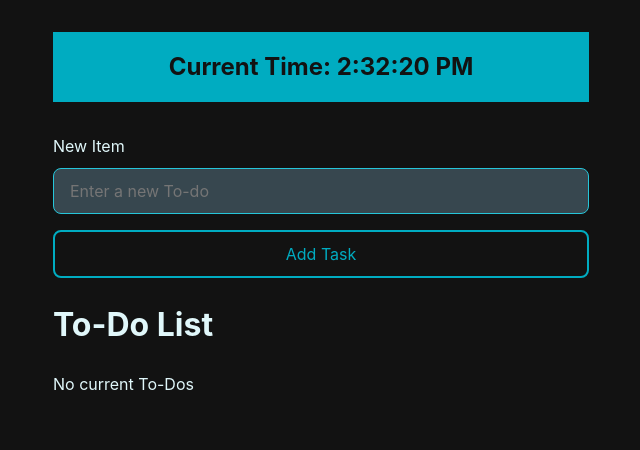
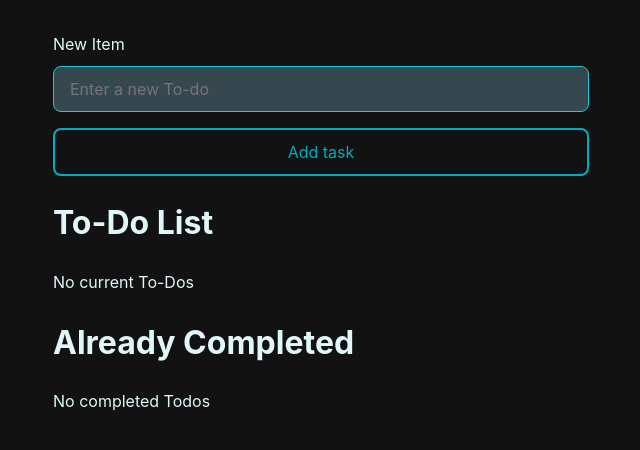
Before and after one commit to keremsemiz/react-todo-list, a React (Vite) app: page / in a window 1280 px wide. Shown: the top 450 px of the page, without its empty margins (319-959 px from the left). Built offline with nearby package versions, Linux system fonts and the light colour scheme.

Commit message:
Finalize project!

```diff
--- a/src/App.jsx
+++ b/src/App.jsx
@@ -3,29 +3,30 @@ import './App.css'
 
 export default function App() {
   const [newItem, setNewItem] = useState("")
+  const [isEditing, setIsEditing] = useState(false)
+  const [currentTodo, setCurrentTodo] = useState(null)
   const [todos, setTodos] = useState(() => {
     const localValue = localStorage.getItem("ITEMS")
     if (localValue === null) return []
     return JSON.parse(localValue)
   })
-  const [time, setTime] = useState(new Date().toLocaleTimeString())
-  const [isEditing, setIsEditing] = useState(false)
-  const [currentTodo, setCurrentTodo] = useState(null)
+  const [completedTodos, setCompletedTodos] = useState(() => {
+    const localValue = localStorage.getItem("COMPLETEDITEMS")
+    if (localValue === null) return []
+    return JSON.parse(localValue)
+  })
 
   useEffect(() => {
     localStorage.setItem("ITEMS", JSON.stringify(todos))
   }, [todos])
 
   useEffect(() => {
-    const interval = setInterval(() => {
-      setTime(new Date().toLocaleTimeString())
-    }, 1000)
-    return () => clearInterval(interval)
-  }, [])
+    localStorage.setItem("COMPLETEDITEMS", JSON.stringify(completedTodos))
+  }, [completedTodos])
 
-  function handleSubmit(e) {
+  function handleSubmit(e){
     e.preventDefault()
-    if (isEditing) {
+    if (isEditing){
       setTodos(currentTodos => currentTodos.map(todo => todo.id === currentTodo.id ? { ...todo, title: newItem } : todo))
       setIsEditing(false)
       setCurrentTodo(null)
@@ -34,37 +35,49 @@ export default function App() {
         ...currentTodos, { id: crypto.randomUUID(), title: newItem, completed: false },
       ])
     }
+
     setNewItem("")
   }
 
-  function toggleTodo(id, completed) {
-    setTodos(currentTodos => {
-      return currentTodos.map(todo => {
-        if (todo.id === id) {
-          return { ...todo, completed }
-        }
-        return todo
-      })
-    })
-  }
-
-  function deleteTodo(id) {
-    setTodos(currentTodos => {
-      return currentTodos.filter(todo => todo.id !== id)
-    })
-  }
-
-  function editTodo(todo) {
+  function editTodo(todo){
     setIsEditing(true)
     setCurrentTodo(todo)
     setNewItem(todo.title)
   }
 
+  function toggleTodo(id, completed){
+    setTodos(currentTodos => {
+      const todo = currentTodos.find(todo => todo.id === id)
+      if (todo) {
+        todo.completed = completed
+        if (completed) {
+          setCompletedTodos([...completedTodos, todo])
+          return currentTodos.filter(todo => todo.id !== id)
+        }
+      }
+      return currentTodos
+    })
+
+    setCompletedTodos(currentCompletedTodos => {
+      const todo = currentCompletedTodos.find(todo => todo.id === id)
+      if (todo) {
+        todo.completed = completed
+        if (!completed) {
+          setTodos([...todos, todo])
+          return currentCompletedTodos.filter(todo => todo.id !== id)
+        }
+      }
+      return currentCompletedTodos
+    })
+  }
+
+  function deleteTodo(id){
+    setTodos(currentTodos => currentTodos.filter(todo => todo.id !== id))
+    setCompletedTodos(currentCompletedTodos => currentCompletedTodos.filter(todo => todo.id !== id))
+  }
+
   return (
     <>
-      <div className="navbar">
-        <h1 className="navbar-title">Current Time: {time}</h1>
-      </div>
       <form onSubmit={handleSubmit} className='new-item-form'>
         <div className="form-row">
           <label htmlFor='item'>{isEditing ? 'Edit Item' : 'New Item'}</label>
@@ -74,7 +87,7 @@ export default function App() {
             id="item"
             onChange={e => setNewItem(e.target.value)} />
         </div>
-        <button className='btn'>{isEditing ? 'Update Task' : 'Add Task'}</button>
+        <button className='btn'>{isEditing ? 'Update Task' : 'Add task'}</button>
       </form>
       <h1 className='header'>To-Do List</h1>
       <ul className='list'>
@@ -92,6 +105,21 @@ export default function App() {
           )
         })}
       </ul>
+      <h1 className='header'>Already Completed</h1>
+      <ul className='list'>
+        {completedTodos.length === 0 && "No completed Todos"}
+        {completedTodos.map(todo => {
+          return (
+            <li key={todo.id} >
+              <label>
+                <input type="checkbox" checked={todo.completed} onChange={e => toggleTodo(todo.id, e.target.checked)} />
+                {todo.title}
+              </label>
+              <button onClick={() => deleteTodo(todo.id)} className="btn btn-danger">Delete</button>
+            </li>
+          )
+        })}
+      </ul>
     </>
   )
 }
```
